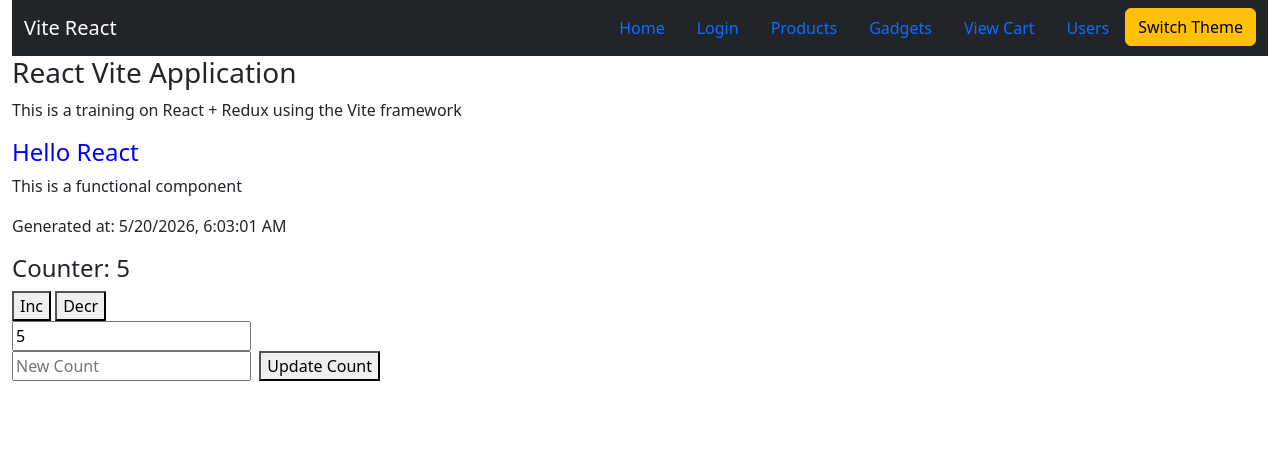
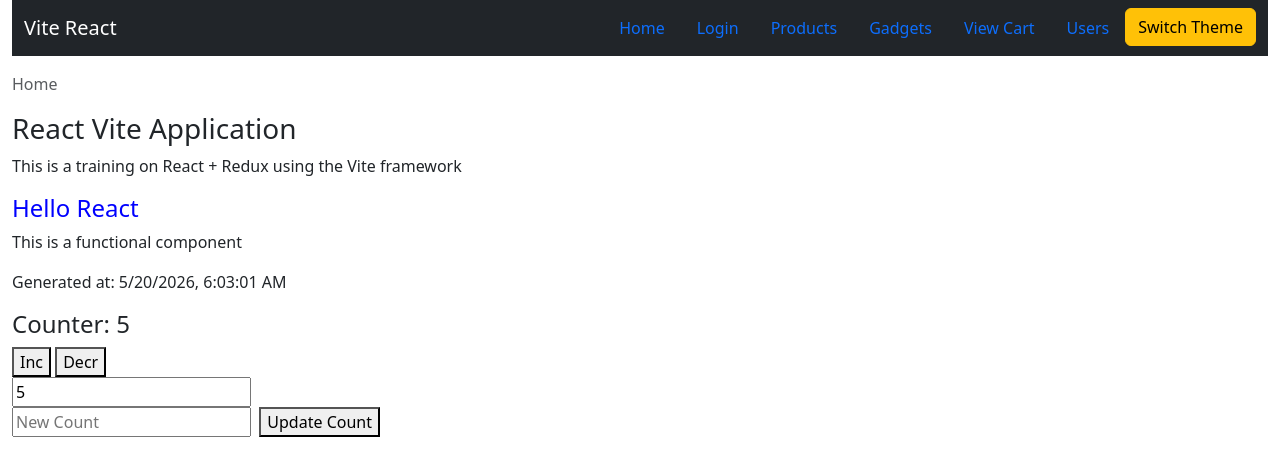
Before and after one commit to aniljos/react-may-2026, a React (Vite) app in the folder the-awesome-app/: page / in a window 1280 px wide. Shown: the top 476 px of the page. Built offline with nearby package versions, Linux system fonts and the light colour scheme.

Commit message:
Breadcrumps implementation

```diff
--- a/the-awesome-app/src/App.tsx
+++ b/the-awesome-app/src/App.tsx
@@ -7,6 +7,7 @@ import GadgetStore from './pages/GadgetStore';
 import ViewCart from './pages/ViewCart';
 import AppBar from './components/AppBar';
 import Users from './pages/Users';
+import BreadcrumbsBar from './components/BreadcrumbsBar';
 
 
 function App() {
@@ -17,6 +18,7 @@ function App() {
       <div className="container-fluid">
             {/* navigation bar */}
             <AppBar/>
+            <BreadcrumbsBar />
             {/* main content(pages) */}
           <main>
               <Routes>
--- /dev/null
+++ b/the-awesome-app/src/components/BreadcrumbsBar.tsx
@@ -0,0 +1,38 @@
+import { Link } from "react-router-dom";
+import { useBreadcrumbs } from "../context/BreadcrumpsContext";
+import { useRouteBreadcrumbs } from "../hooks/useRouteBreadcrumbs";
+
+function BreadcrumbsBar() {
+    useRouteBreadcrumbs();
+    const { items } = useBreadcrumbs();
+
+    if (items.length === 0) {
+        return null;
+    }
+
+    return (
+        <nav aria-label="breadcrumb" className="mt-3">
+            <ol className="breadcrumb">
+                {items.map((item, index) => {
+                    const isLast = index === items.length - 1;
+
+                    return (
+                        <li
+                            key={`${item.path}-${item.label}`}
+                            className={`breadcrumb-item${isLast ? " active" : ""}`}
+                            aria-current={isLast ? "page" : undefined}
+                        >
+                            {isLast ? (
+                                item.label
+                            ) : (
+                                <Link to={item.path}>{item.label}</Link>
+                            )}
+                        </li>
+                    );
+                })}
+            </ol>
+        </nav>
+    );
+}
+
+export default BreadcrumbsBar;
--- /dev/null
+++ b/the-awesome-app/src/context/BreadcrumpsContext.tsx
@@ -0,0 +1,90 @@
+import { createContext, useContext, useMemo, useReducer, type Dispatch, type JSX } from "react";
+
+export type BreadcrumbItem = {
+    label: string;
+    path: string;
+};
+
+type BreadcrumbsState = {
+    items: BreadcrumbItem[];
+};
+
+type SetBreadcrumbsAction = {
+    type: "set";
+    payload: BreadcrumbItem[];
+};
+
+type ClearBreadcrumbsAction = {
+    type: "clear";
+};
+
+type BreadcrumbsAction = SetBreadcrumbsAction | ClearBreadcrumbsAction;
+
+type BreadcrumbsContextValue = {
+    items: BreadcrumbItem[];
+    dispatch: Dispatch<BreadcrumbsAction>;
+    setBreadcrumbs: (items: BreadcrumbItem[]) => void;
+    clearBreadcrumbs: () => void;
+};
+
+const initialState: BreadcrumbsState = {
+    items: [],
+};
+
+function breadcrumbsReducer(state: BreadcrumbsState, action: BreadcrumbsAction): BreadcrumbsState {
+    switch (action.type) {
+        case "set":
+            return {
+                ...state,
+                items: action.payload,
+            };
+        case "clear":
+            return {
+                ...state,
+                items: [],
+            };
+        default:
+            return state;
+    }
+}
+
+const BreadcrumbsContext = createContext<BreadcrumbsContextValue | null>(null);
+
+type BreadcrumbsProviderProps = {
+    children: JSX.Element;
+};
+
+export function BreadcrumbsProvider(props: BreadcrumbsProviderProps) {
+    const [state, dispatch] = useReducer(breadcrumbsReducer, initialState);
+
+    const value = useMemo<BreadcrumbsContextValue>(() => {
+        return {
+            items: state.items,
+            dispatch,
+            setBreadcrumbs(items) {
+                dispatch({ type: "set", payload: items });
+            },
+            clearBreadcrumbs() {
+                dispatch({ type: "clear" });
+            },
+        };
+    }, [state.items]);
+
+    return (
+        <BreadcrumbsContext.Provider value={value}>
+            {props.children}
+        </BreadcrumbsContext.Provider>
+    );
+}
+
+export function useBreadcrumbs() {
+    const context = useContext(BreadcrumbsContext);
+
+    if (!context) {
+        throw new Error("useBreadcrumbs must be used within a BreadcrumbsProvider");
+    }
+
+    return context;
+}
+
+export { breadcrumbsReducer, initialState as breadcrumbsInitialState };
--- /dev/null
+++ b/the-awesome-app/src/hooks/useRouteBreadcrumbs.ts
@@ -0,0 +1,54 @@
+import { useEffect, useMemo } from "react";
+import { useLocation } from "react-router-dom";
+import type { BreadcrumbItem } from "../context/BreadcrumpsContext";
+import { useBreadcrumbs } from "../context/BreadcrumpsContext";
+
+const PATH_LABELS: Record<string, string> = {
+    login: "Login",
+    products: "Products",
+    gadgets: "Gadgets",
+    viewcart: "View Cart",
+    users: "Users",
+    assignments: "Assignments",
+    search: "Search",
+    customers: "Customers",
+};
+
+function toTitleCase(value: string) {
+    return value
+        .replace(/[-_]/g, " ")
+        .replace(/\b\w/g, (char) => char.toUpperCase());
+}
+
+function buildBreadcrumbs(pathname: string): BreadcrumbItem[] {
+    if (pathname === "/") {
+        return [{ label: "Home", path: "/" }];
+    }
+
+    const segments = pathname.split("/").filter(Boolean);
+    const breadcrumbs: BreadcrumbItem[] = [{ label: "Home", path: "/" }];
+
+    segments.forEach((segment, index) => {
+        const path = `/${segments.slice(0, index + 1).join("/")}`;
+        let label = PATH_LABELS[segment] ?? toTitleCase(segment);
+
+        if (segments[0] === "products" && index === 1) {
+            label = "EditProduct";
+        }
+
+        breadcrumbs.push({ label, path });
+    });
+
+    return breadcrumbs;
+}
+
+export function useRouteBreadcrumbs() {
+    const location = useLocation();
+    const { setBreadcrumbs } = useBreadcrumbs();
+
+    const items = useMemo(() => buildBreadcrumbs(location.pathname), [location.pathname]);
+
+    useEffect(() => {
+        setBreadcrumbs(items);
+    }, [items, setBreadcrumbs]);
+}
--- a/the-awesome-app/src/pages/EditProduct.tsx
+++ b/the-awesome-app/src/pages/EditProduct.tsx
@@ -2,14 +2,17 @@
 // http://localhost:5173/products/2
 
 import axios from "axios";
-import { useEffect, useState, type ChangeEvent } from "react";
-import { useParams } from "react-router-dom";
+import { useEffect, useRef, useState, type ChangeEvent } from "react";
+import { useNavigate, useParams } from "react-router-dom";
 import Product from "../models/Product";
+import Toast, { type ToastHandle } from "../components/Toast";
 
 function EditProduct(){
 
     const [product, setProduct] = useState<Product>(new Product(0, "", 0, ""));
     const params = useParams();
+    const navigate = useNavigate();
+    const toastRef = useRef<ToastHandle>(null);
 
     const id = params.id;
 
@@ -22,6 +25,30 @@ function EditProduct(){
         fetchData();
 
     }, [])
+
+    async function handleSave() {
+        try {
+            await axios.put(`http://localhost:9000/products/${id}`, product);
+            toastRef.current?.show({
+                title: "Success",
+                text: "Product updated successfully",
+            });
+
+            setTimeout(() => {
+                navigate("/products");
+            }, 1200);
+        } catch (error) {
+            console.log("save product error", error);
+            toastRef.current?.show({
+                title: "Error",
+                text: "Unable to update the product",
+            });
+        }
+    }
+
+    function handleCancel() {
+        navigate("/products");
+    }
 
     function handleNameChange(e: ChangeEvent<HTMLInputElement>){
 
@@ -55,9 +82,10 @@ function EditProduct(){
             </div>
             <br />
             <div>
-                <button className="btn btn-success">Save</button>&nbsp;
-                <button className="btn btn-warning">Cancel</button>
+                <button className="btn btn-success" onClick={handleSave}>Save</button>&nbsp;
+                <button className="btn btn-warning" onClick={handleCancel}>Cancel</button>
             </div>
+            <Toast ref={toastRef}/>
         </div>
     )
 }
```
Also changed, not shown: the-awesome-app/src/main.tsx (+5 -2 lines), the-awesome-app/src/pages/Login.tsx (line endings or trailing spaces).
